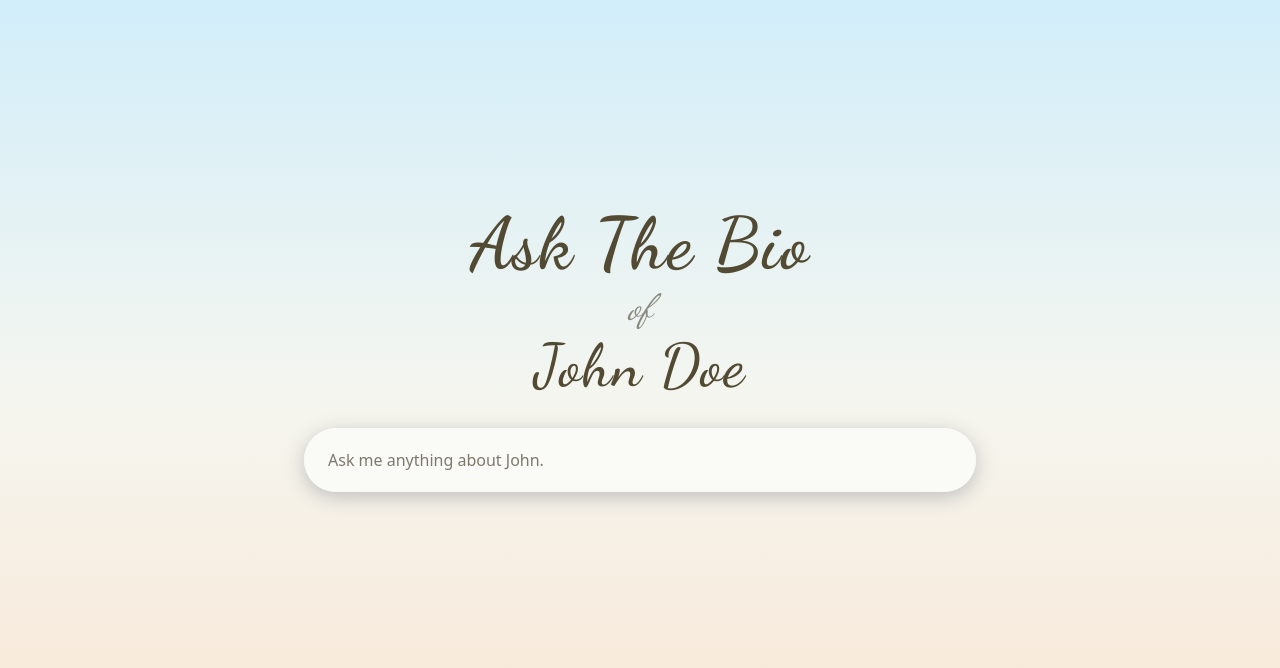
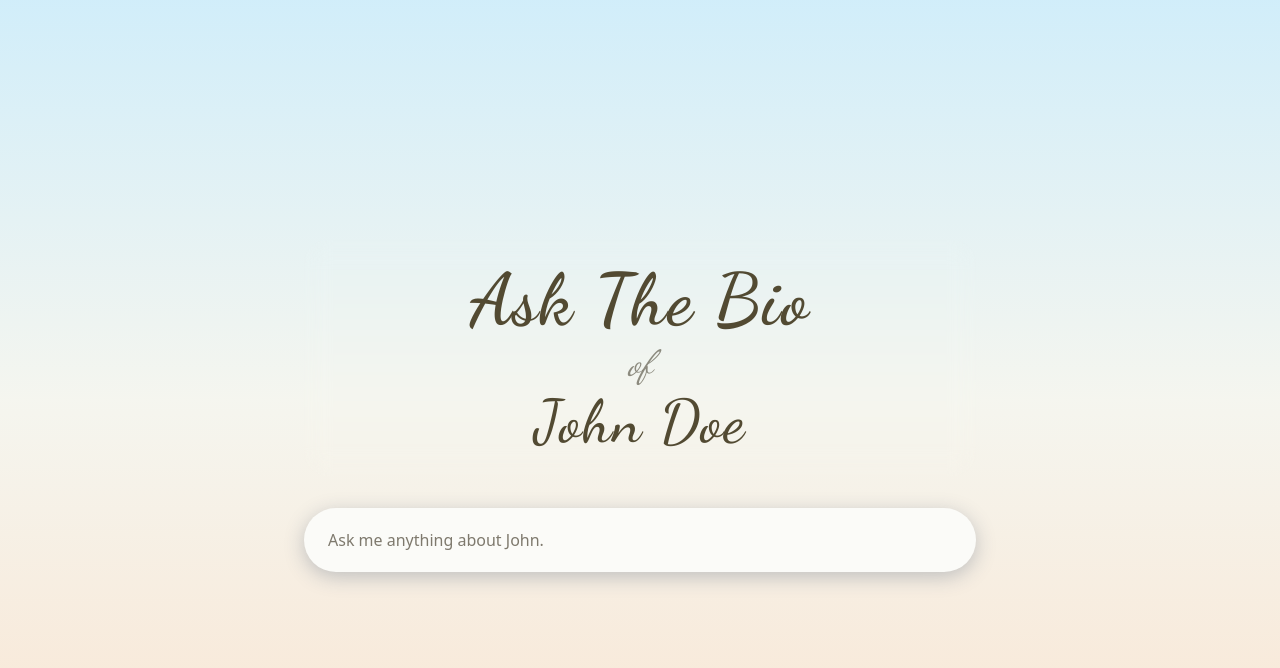
Before and after one commit to diegobit/askthebio, a React (Vite) app in the folder gui/: page / in a window 1280 px wide. Shown: the top 668 px of the page. Built offline with nearby package versions, Linux system fonts and the light colour scheme; no server answers; a web font is replaced by a local one.

Commit message:
gui: better transition

```diff
--- a/gui/src/components/PersonalAIChat.tsx
+++ b/gui/src/components/PersonalAIChat.tsx
@@ -343,18 +343,17 @@ const PersonalAIChat = () => {
       {!shouldUseImage && <div className="pointer-events-none fixed inset-0 bg-gradient-overlay" />}
 
       {/* Content */}
-      <div className="relative z-10 min-h-screen flex flex-col items-center px-6 pt-16 pb-20 transition-all duration-700 ease-out">
+      <div className="relative z-10 min-h-screen flex flex-col items-center justify-start px-6 pt-16 pb-20 transition-all duration-700 ease-out">
         <div
           className={cn(
             "w-full max-w-2xl text-center space-y-8 transition-all duration-700 ease-out",
-            hasResponse ? "mt-0 space-y-10" : "mt-[18vh]"
+            hasResponse ? "mt-0 space-y-10" : "mt-[22vh]"
           )}
         >
           {/* Typography Header */}
           <div
             className={cn(
-              "space-y-2 transition-all duration-700 ease-out",
-              hasResponse && "sticky top-6 z-20 px-8 py-6"
+              "space-y-2 rounded-3xl px-8 py-6 transition-all duration-700 ease-out sticky top-6 z-20 backdrop-blur-md"
             )}
           >
             <h1 className="text-6xl md:text-7xl font-cursive font-semibold text-ink tracking-wide">
@@ -374,7 +373,7 @@ const PersonalAIChat = () => {
               value={message}
               onChange={(e) => setMessage(e.target.value)}
               placeholder={`Ask me anything about ${appConfig.personaFirstName}.`}
-              className="w-full h-16 text-base md:text-base bg-paper/90 backdrop-blur-sm rounded-inf px-6 text-ink placeholder:text-ink-light/70 shadow-ink transition-[transform,_box-shadow] duration-300 font-sans border-0 focus:border-0 focus-visible:border-none focus:shadow-ink-lift focus-visible:shadow-ink-lift focus:scale-[1.03] focus-visible:scale-[1.03] focus-visible:outline-none focus-visible:!ring-0 focus-visible:!ring-transparent focus-visible:!ring-offset-0 focus-visible:!ring-offset-transparent focus:!ring-0 focus:!ring-transparent focus:!ring-offset-0 focus:!ring-offset-transparent"
+              className="w-full h-16 text-base md:text-base bg-paper backdrop-blur-sm rounded-inf px-6 text-ink placeholder:text-ink-light/70 shadow-ink transition-[transform,_box-shadow] duration-300 font-sans border-0 focus:border-0 focus-visible:border-none focus:shadow-ink-lift focus-visible:shadow-ink-lift focus:scale-[1.03] focus-visible:scale-[1.03] focus-visible:outline-none focus-visible:!ring-0 focus-visible:!ring-transparent focus-visible:!ring-offset-0 focus-visible:!ring-offset-transparent focus:!ring-0 focus:!ring-transparent focus:!ring-offset-0 focus:!ring-offset-transparent"
               disabled={isLoading}
               onKeyDown={(e) => {
                 if (e.key === 'Enter' && !e.shiftKey) {
@@ -394,7 +393,7 @@ const PersonalAIChat = () => {
 
           {/* Response */}
           {responseText && !error && (
-            <div className="p-6 rounded-3xl bg-paper/90 backdrop-blur-sm border border-border text-left shadow-paper">
+            <div className="p-6 rounded-3xl bg-paper backdrop-blur-sm border border-border text-left shadow-paper">
               <div className="space-y-4 text-base leading-relaxed text-ink font-sans">
                 <ReactMarkdown remarkPlugins={[remarkGfm]} components={markdownComponents} skipHtml>
                   {responseText}
```
